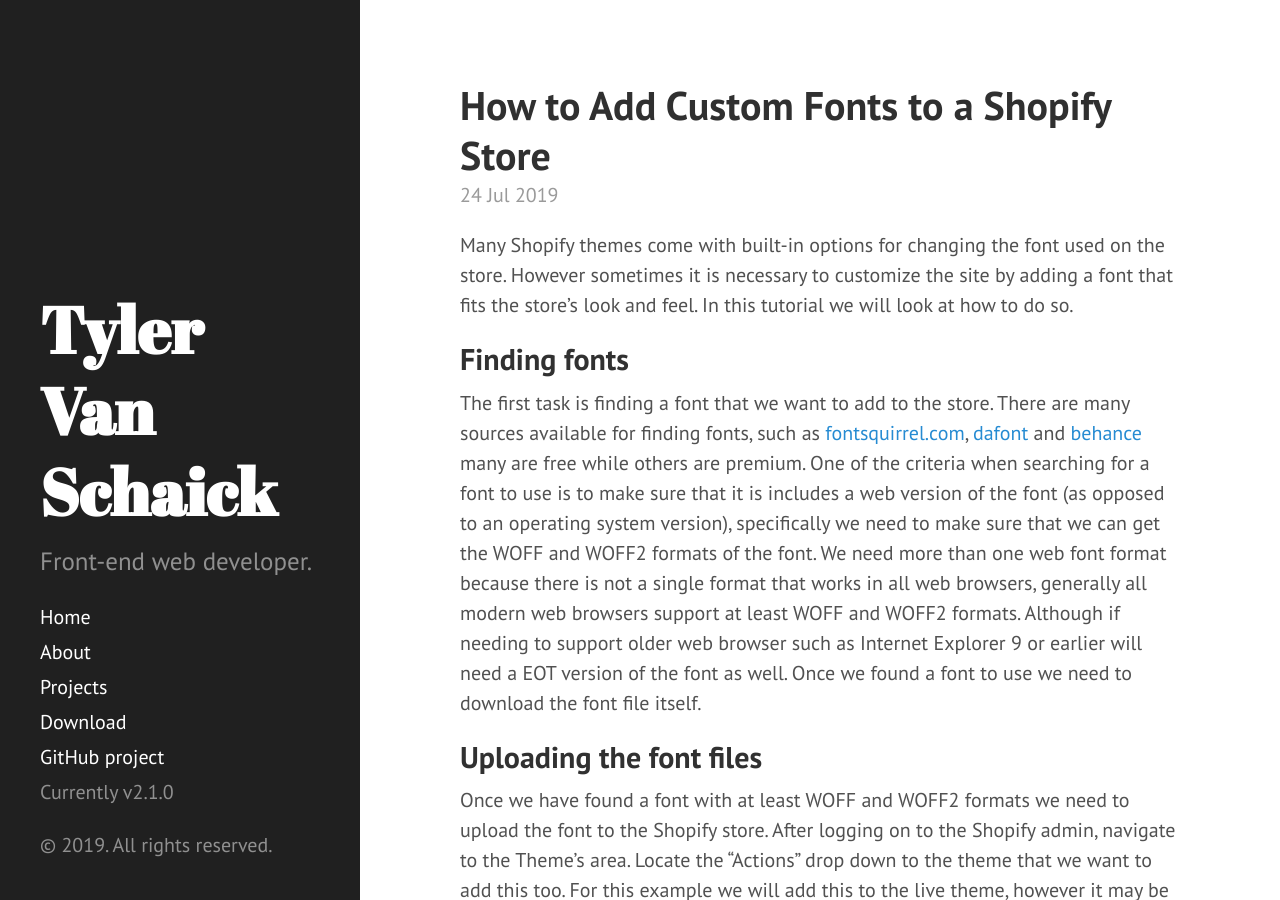
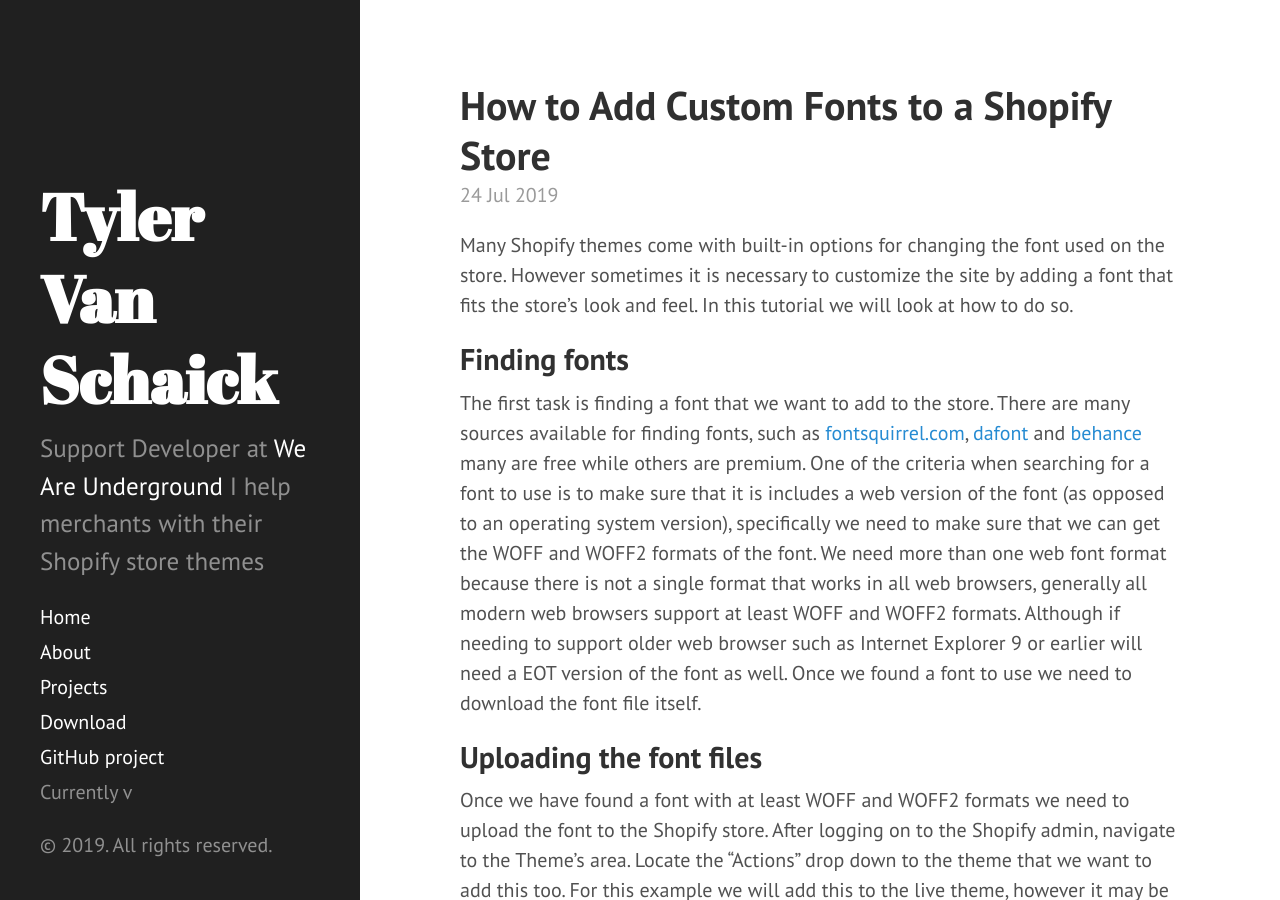
Before and after one commit to tyler-vs/tyler-vs.github.io, a Jekyll site: the page built from index.html, in a window 1280 px wide and 900 px high. Built offline with Jekyll 4.4.1, drawn with Linux system fonts in a browser that asks for light colours; Markdown is read by kramdown in place of the engine named in the settings; the list of posts is cut into pages by our own code.

Commit message:
Update _config.yml
Update description and tagline
Comment out unused yaml

```diff
--- a/_config.yml
+++ b/_config.yml
@@ -16,10 +16,10 @@
 title: Tyler Van Schaick
 email: your-email@example.com
 # Site description
-description: >- # this means to ignore newlines until "baseurl:"
-  Front-end web developer.
-baseurl: / # the subpath of your site, e.g. /blog
-url: "https://www.tylervanschaick.com" # the base hostname & protocol for your site, e.g. http://example.com
+# description: >- # this means to ignore newlines until "baseurl:"
+  # Front-end web developer.
+# baseurl: / # the subpath of your site, e.g. /blog
+# url: "https://www.tylervanschaick.com" # the base hostname & protocol for your site, e.g. http://example.com
 
 social_accounts:
   LinkedIn: https://www.linkedin.com/in/tylervs
@@ -28,15 +28,15 @@ social_accounts:
 google_analytics_key: UA-67368003-3
 
 # Build settings
-markdown: kramdown
-theme: minima
+# markdown: kramdown
+# theme: minima
 plugins:
   - jekyll-feed
   - jekyll-paginate
 
 
 # Pagination
-paginate: 1
+# paginate: 1
 
 
 # Exclude from processing.
@@ -55,8 +55,8 @@ exclude:
 
 # Determine the Sass directory as
 # seen on this guide: https://jekyllrb.com/docs/assets/
-sass:
-  sass_dir: _sass
+# sass:
+#   sass_dir: _sass
 
 
 background_color: '#eaeaea'
@@ -85,19 +85,19 @@ highlighter:      pygments
 
 # Setup
 # title:            Hyde
-# tagline:          'A Jekyll theme'
-# description:      'A brazen two-column <a href="http://jekyllrb.com" target="_blank">Jekyll</a> theme that pairs a prominent sidebar with uncomplicated content. Made by <a href="https://twitter.com/mdo" target="_blank">@mdo</a>.'
-# url:              http://tylervanschaick.com
-# baseurl:          /
+tagline:          'Front-end Developer & Support Developer at WRU.'
+description:      'Support Developer at <a href="https://weareunderground.com/" target="_blank">We Are Underground</a> I help merchants with their Shopify store themes'
+url:              http://tylervanschaick.com
+baseurl:          /
 
 author:
-  name:           'Mark Otto'
-  url:            https://twitter.com/mdo
+  name:           'Tyler Van Schaick'
+  url:            https://twitter.com/tylervanschaick
 
 paginate:         5
 
 # Custom vars
-version:          2.1.0
+# version:          2.1.0
 
 # github:
 #   repo:           https://github.com/poole/hyde
```
